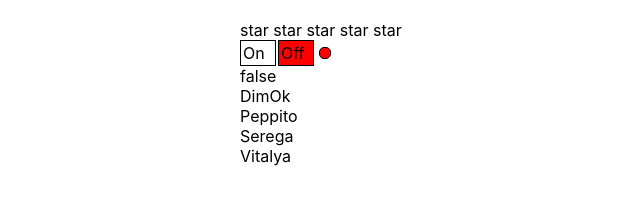
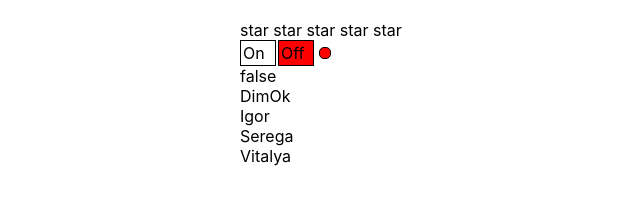
Before and after one commit to saw-code/react-TS-kabzda, a React (Create React App) app: page / in a window 1280 px wide. Shown: the top 216 px of the page, without its empty margins (100-740 px from the left). Built offline with nearby package versions, Linux system fonts and the light colour scheme.

Commit message:
14 lesson finish make selector

```diff
--- a/src/App.tsx
+++ b/src/App.tsx
@@ -14,7 +14,7 @@ function App(props: any) {
   let [ratingValue, setRatingValue] = useState<RatingValueType>(0)
   let [accordionCollapsed, setAccordionCollapsed] = useState<boolean>(true)
   let [switchOn, setSwitchOn] = useState<boolean>(false)
-  let [title, setTitle] = useState(["DimOk", "Peppito", "Serega", "Vitalya"])
+
 
   // обязана вернуть JSX
   return (
@@ -35,7 +35,8 @@ function App(props: any) {
 
       <UncontrolledOnOff onChange={setSwitchOn}/> {switchOn.toString()}
 
-      <Select setTitle={setTitle} items={title}/>
+      <Select collapsed={accordionCollapsed}
+              onChange={() => setAccordionCollapsed(!accordionCollapsed)} />
       {/*<UncontrolledAccordion titleValue={"Menu"} items={["DimOk", "Peppito", "Serega", "Vitalya"]}/>*/}
       {/*<UncontrolledAccordion titleValue={"Users"}/>*/}
 
--- a/src/components/Select/Select.tsx
+++ b/src/components/Select/Select.tsx
@@ -1,19 +1,28 @@
-import React, {Dispatch, SetStateAction} from 'react';
+import {useState} from "react";
 
 type SelectPropsType = {
-  items: string[]
-  setTitle: Dispatch<SetStateAction<string[]>>
+  collapsed: boolean
+  onChange: () => void
 }
+
 
 export const Select = (props: SelectPropsType) => {
 
+  let [title, setTitle] = useState(["DimOk", "Igor", "Serega", "Vitalya"])
+
+  let firstValue = title[0]
+  let filteredTitle = title.filter((el, index) => el !== firstValue)
+
   const changeTitle = (value: string) => {
-    props.setTitle(props.items.sort((x,y) => x === value ? -1 : y == value ? 1 : 0))
+    let sortedTitle = title.sort((x, y) => x === value ? -1 : y == value ? 1 : 0)
+    setTitle([...sortedTitle])
   }
 
-  return (
-    <div>
-          {props.items.map(i => <div onClick={() => changeTitle(i)}>{i}</div>)}
-    </div>
-  );
+  return <>
+    <div onClick={props.onChange}>{firstValue}</div>
+
+    {props.collapsed && filteredTitle.map((el, index) =>
+      <div key={index} onClick={() => changeTitle(el)}>{el}</div>
+    )}
+  </>
 };
```
